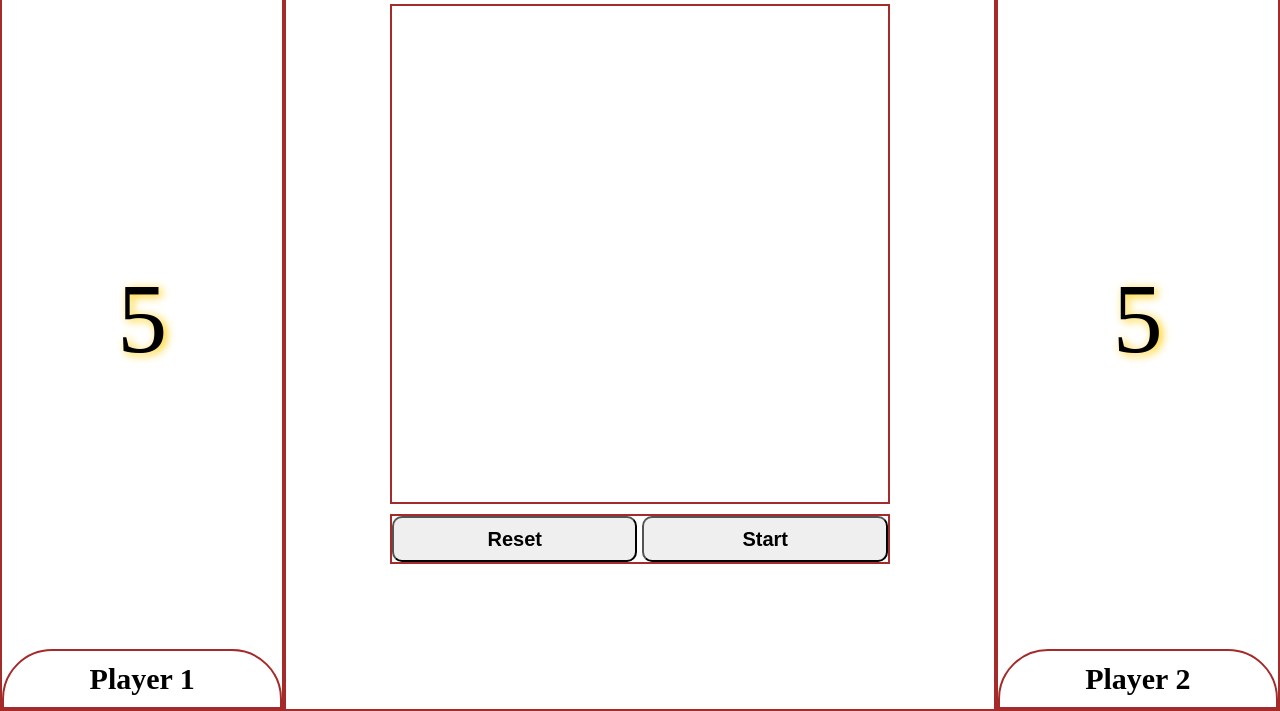
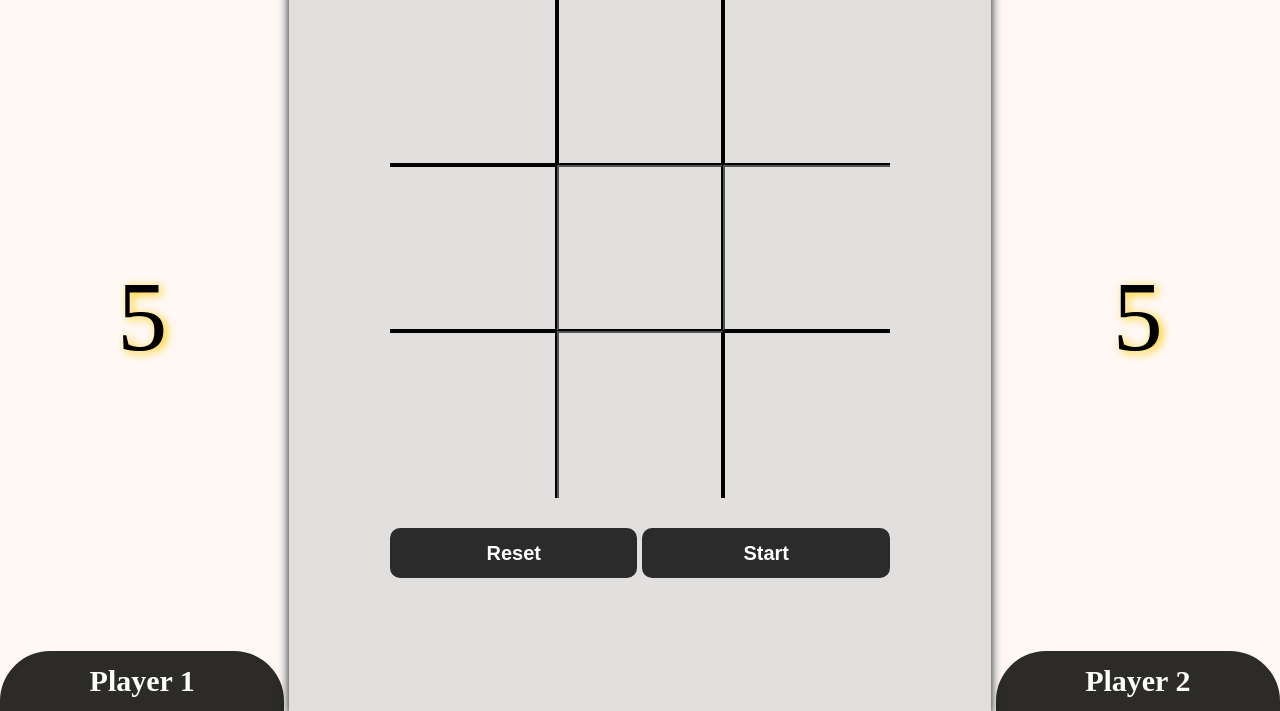
Before and after one commit to hoangvu1118/TheOdinProject, a plain HTML site: page Project-Assignment/tic-tac-toe/index.html in a window 1280 px wide. Shown: the part 89-800 px from the top of the page. Drawn offline with Linux system fonts and the light colour scheme.

Commit message:
coloring elements

```diff
--- a/Project-Assignment/tic-tac-toe/index.html
+++ b/Project-Assignment/tic-tac-toe/index.html
@@ -29,6 +29,15 @@
             <p class="game-name title">Tic Tac Toe</p>
         </div>
         <div class="playingBox">
+            <button class="grid box-1"></button>
+            <button class="grid box-2"></button>
+            <button class="grid box-3"></button>
+            <button class="grid box-4"></button>
+            <button class="grid box-5"></button>
+            <button class="grid box-6"></button>
+            <button class="grid box-7"></button>
+            <button class="grid box-8"></button>
+            <button class="grid box-9"></button>
         </div>
 
         <div class="buttons">
--- a/Project-Assignment/tic-tac-toe/styles.css
+++ b/Project-Assignment/tic-tac-toe/styles.css
@@ -3,15 +3,19 @@
     margin: 0;
     box-sizing: border-box;
 }
-
+:root {
+        --bg: #fff8f5;
+        --panel: #fffdfb;
+        --board: #f0e9f5;
+        --x: #ff6b6b;
+        --o: #6bc1ff;
+        --accent: #ffd166;
+        --text: #2b2b2b;
+}
 body{
     display: grid;
     grid-template-columns: 1fr 2.5fr 1fr;
     height: 100vh;
-}
-
-body div{
-    border: 2px solid brown;
 }
 
 .player-1, .player-2{
@@ -19,7 +23,7 @@ body div{
     flex-direction: column;
     justify-content: space-between;
     align-items: center;
-
+    background: var(--bg);
 }
 
 .playerSection{
@@ -31,6 +35,8 @@ body div{
     height: 60px;
     border-radius: 50px 50px 0px 0px;
     width: 100%;
+    background: #2d2b27;
+    color: white;
 }
 
 .show-score{
@@ -42,6 +48,8 @@ body div{
     margin-top: 30px;
     width: 60%;
     justify-items: center;
+    background: #2b2b2b;
+    color: white;
 
 }
 .title-box-1{
@@ -54,17 +62,28 @@ body div{
 }
 .score{
     font-size: 35px;
+
 }
 
 .playground{
     display: flex;
     flex-direction: column;
     align-items: center;
+    background: rgb(226, 223, 223);
+    color: var(--text);
+    accent-color: var(--accent);
+    z-index: 10;
+    box-shadow: 0px 5px 10px black ;
+    margin: 0px 5px 0px 5px;
 }
 .playingBox{
     margin-top: 40px;
     width: 500px;
     height: 500px;
+    display: grid;
+    grid-template-columns: repeat(3, 1fr);
+    grid-template-rows: repeat(3,1fr);
+    margin-bottom: 20px;
 }
 .game-name{
     display: flex;
@@ -73,6 +92,8 @@ body div{
     font-size: 40px;
     border-radius: 0px 0px 30px 30px;
     font-weight: bold;
+    background: #2b2b2b;
+    color: white;
 }
 
 .buttons{
@@ -81,10 +102,47 @@ body div{
     margin-top: 10px;
     height: 50px;
     column-gap: 5px;
+
+}
+.playingBox button{
+    background: rgb(226, 223, 223);
 }
 .buttons button{
     flex: 1;
     border-radius: 10px;
     font-size: 20px;
     font-weight: bold;
+    border: none;
+    color: white;
+    background: #2b2b2b;
+    transition: background-color 0.1s ease-out;
 }
+.buttons button:hover{
+    background: grey;
+    color: black;
+}
+.box-1{
+    border-style: none solid solid none;
+}
+
+.box-2{
+    border-style: none solid solid solid;
+}
+.box-3{
+    border-style: none none solid solid;
+}
+.box-4{
+    border-style: solid solid solid none;
+}
+.box-6{
+    border-right: none;
+}
+.box-7{
+    border-style: solid solid none none;
+}
+.box-8{
+    border-bottom: none;
+}
+.box-9{
+    border-style: solid none none solid;
+}
```
